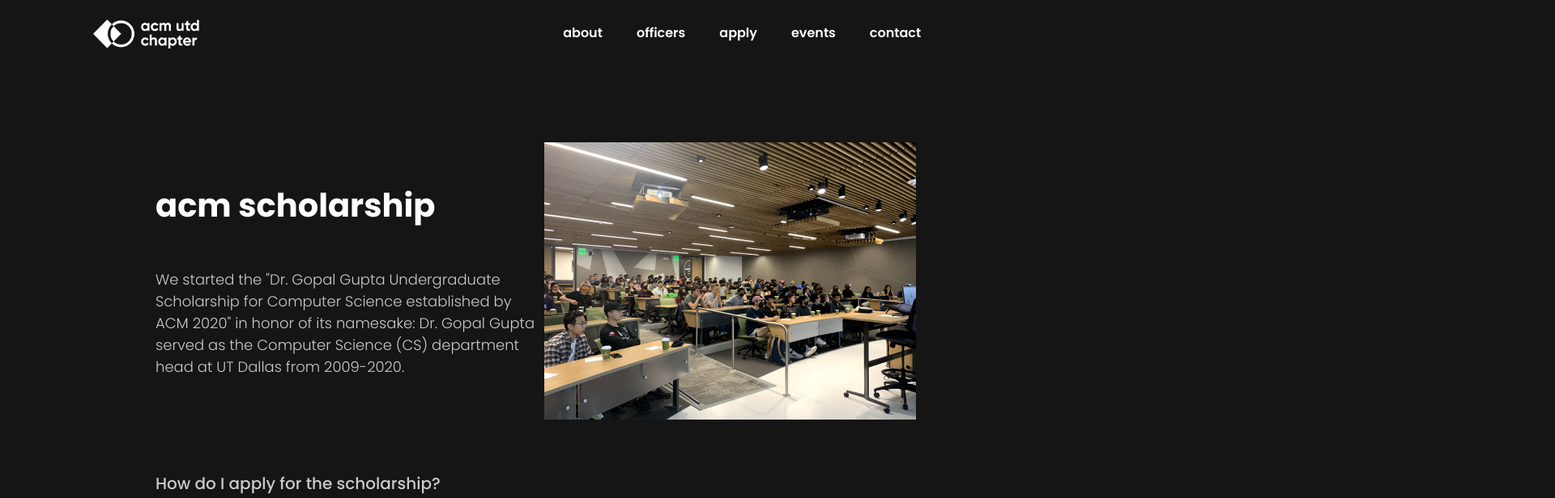
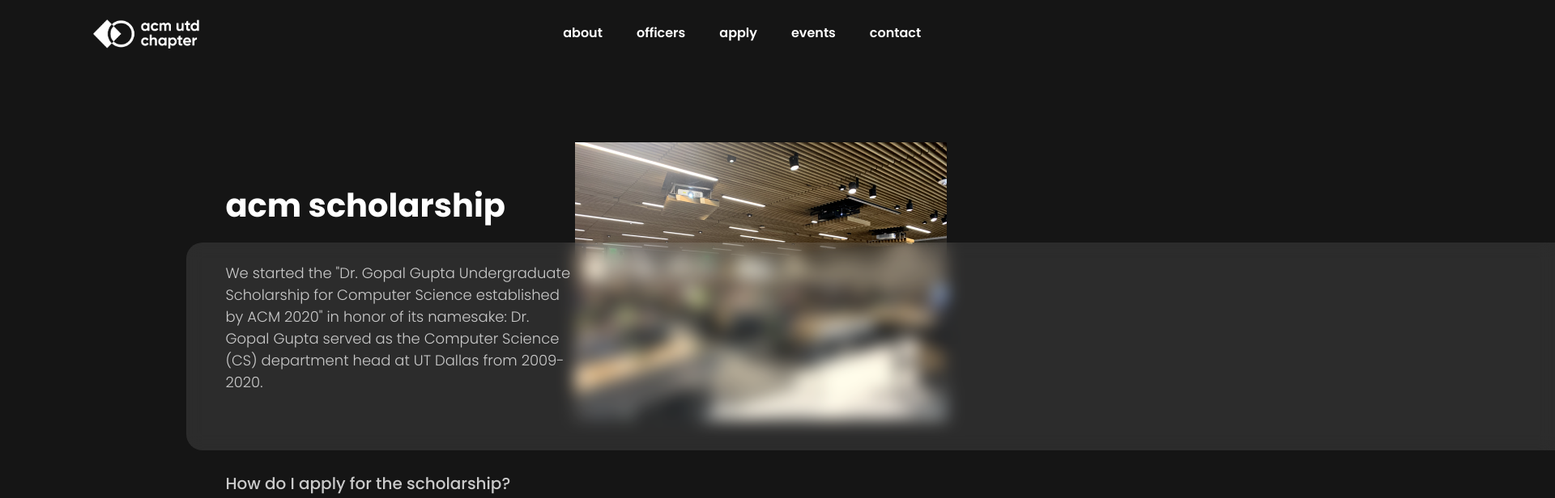
Before and after one commit to acmutd/acm-website, a React (Create React App) app: page / in a window 1280 px wide. Shown: the top 616 px of the page at 81% size, 1920 px wide, since content can reach past the window. Built offline with nearby package versions, Linux system fonts and the light colour scheme.

Commit message:
scholarship page layout

```diff
--- a/package.json
+++ b/package.json
@@ -11,6 +11,7 @@
     "react-icons": "^4.4.0",
     "react-router-dom": "^6.3.0",
     "react-scripts": "5.0.1",
+    "styled-components": "^5.3.5",
     "web-vitals": "^2.1.4"
   },
   "scripts": {
--- a/src/components/Pages/Scholarship.css
+++ b/src/components/Pages/Scholarship.css
@@ -1,21 +1,25 @@
 .format{
-    margin-left: 12rem;
+    margin-left: 18%;
     margin-top: 6rem;
-    margin-right: 12rem;
+    margin-right: 15%;
 }
 
 .header{
     margin-top: 3rem;
     font-size: 40px;
     color: white;
-    margin-bottom: 3rem;
+    margin-bottom: 1rem;
+    margin-left: 3rem;
 }
 
 .subheading1{
+    padding-top: 1.5rem;
+    padding-left: 3rem;
     font-weight: 300;
     color: #CACACA;
     font-size: 18px;
     width: 30rem;
+    background: rgba(255, 255, 255, 0);
 }
 
 .subheading2{
@@ -37,7 +41,26 @@
 
 .image-format{
     display: flex;
+    justify-content: space-between;
     align-items: right;
-    justify-content: space-between;
+}
 
+.body-format{
+    margin-left: 3rem;
 }
+
+.card{
+    background: rgba(255, 255, 255, 0.25);
+    backdrop-filter: blur(14px);
+    border-radius: 0.8rem;
+    box-shadow: 0 8px 32px 0 rgba(31, 38, 135, 0.37);
+    position: absolute;
+    z-index: 0;
+}
+
+/* not working rn idk how to do it */
+.scholarship-img{
+    background-color: white;
+    background-image: url('../../assets/scholarshipPageImage1.png');
+    z-index: 1;
+}
--- a/src/components/Pages/Scholarship.js
+++ b/src/components/Pages/Scholarship.js
@@ -1,4 +1,5 @@
 import React from 'react';
+import styled from 'styled-components';
 import './Scholarship.css';
 import img1 from '../../assets/scholarshipPageImage1.png';
 
@@ -11,15 +12,20 @@ export default function Scholarship() {
           <div>
             <h1 className='header'>acm scholarship</h1>
 
+            <Card style= {{ height: "75%", width: "400%" }}>
               <h2 className='subheading1'>
               We started the "Dr. Gopal Gupta Undergraduate Scholarship for Computer Science
               established by ACM 2020" in honor of its namesake: Dr. Gopal Gupta served as the
-        Computer Science (CS) department head at UT Dallas from 2009-2020.
-        </h2>
+              Computer Science (CS) department head at UT Dallas from 2009-2020. </h2>
+            </Card>
+
           </div>
 
           <img className='image'src={img1} alt='group-photo1'/>
+
         </div>
+
+        <div className='body-format'>
 
           <h2 className= 'subheading2'>
           How do I apply for the scholarship? Deadlines?
@@ -73,7 +79,13 @@ export default function Scholarship() {
 
 
 
-
+      </div>
     </div>
   )
 }
+
+const Card = styled.div`
+  background: rgba(255, 255, 255, 0.10);
+  backdrop-filter: blur(10px);
+  border-radius: 20px;
+`;
```
Also changed, not shown: 1 other file (tests, documents, lock files or other folders). Lines whose indentation alone changed are shown as unchanged.
